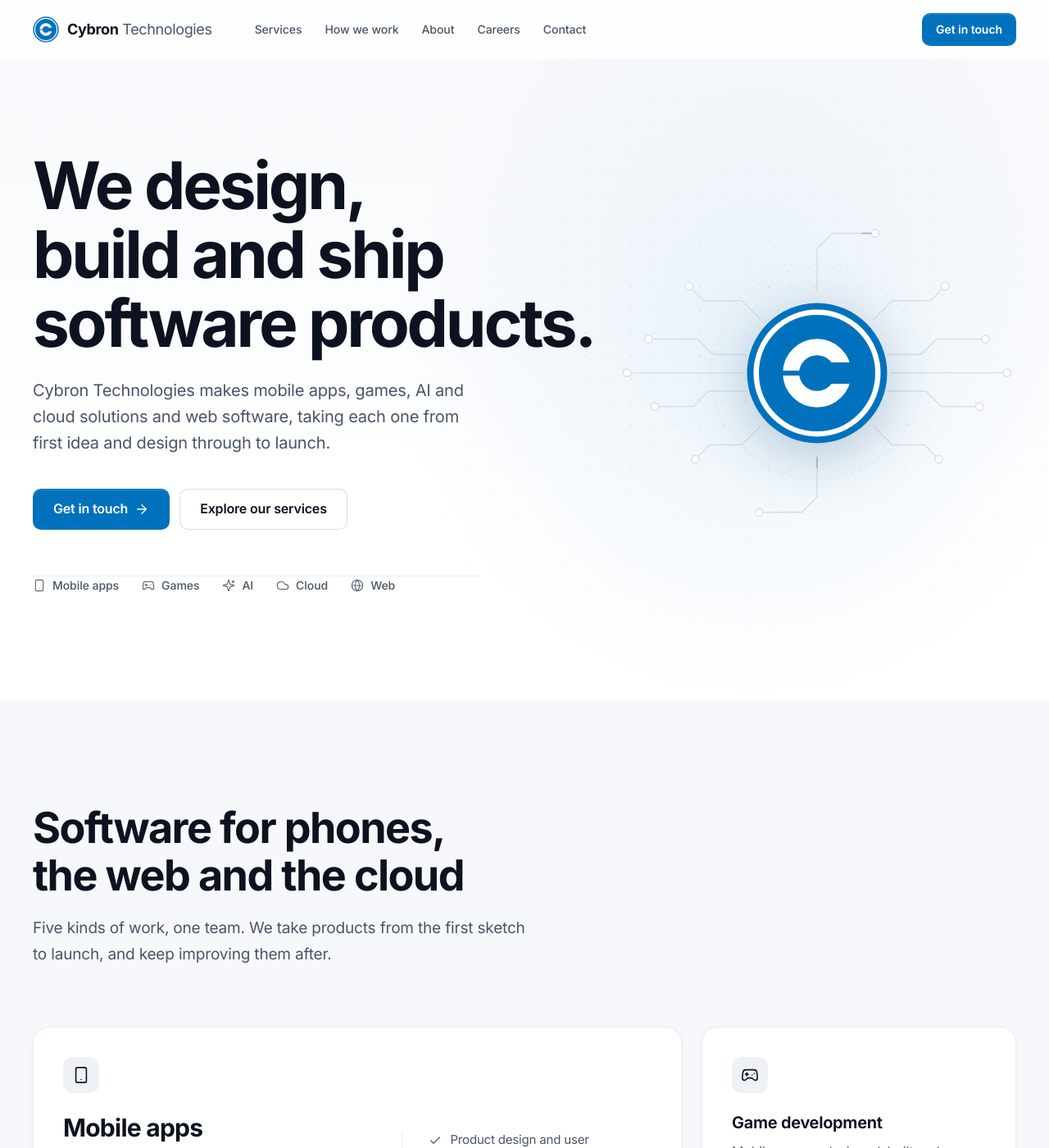
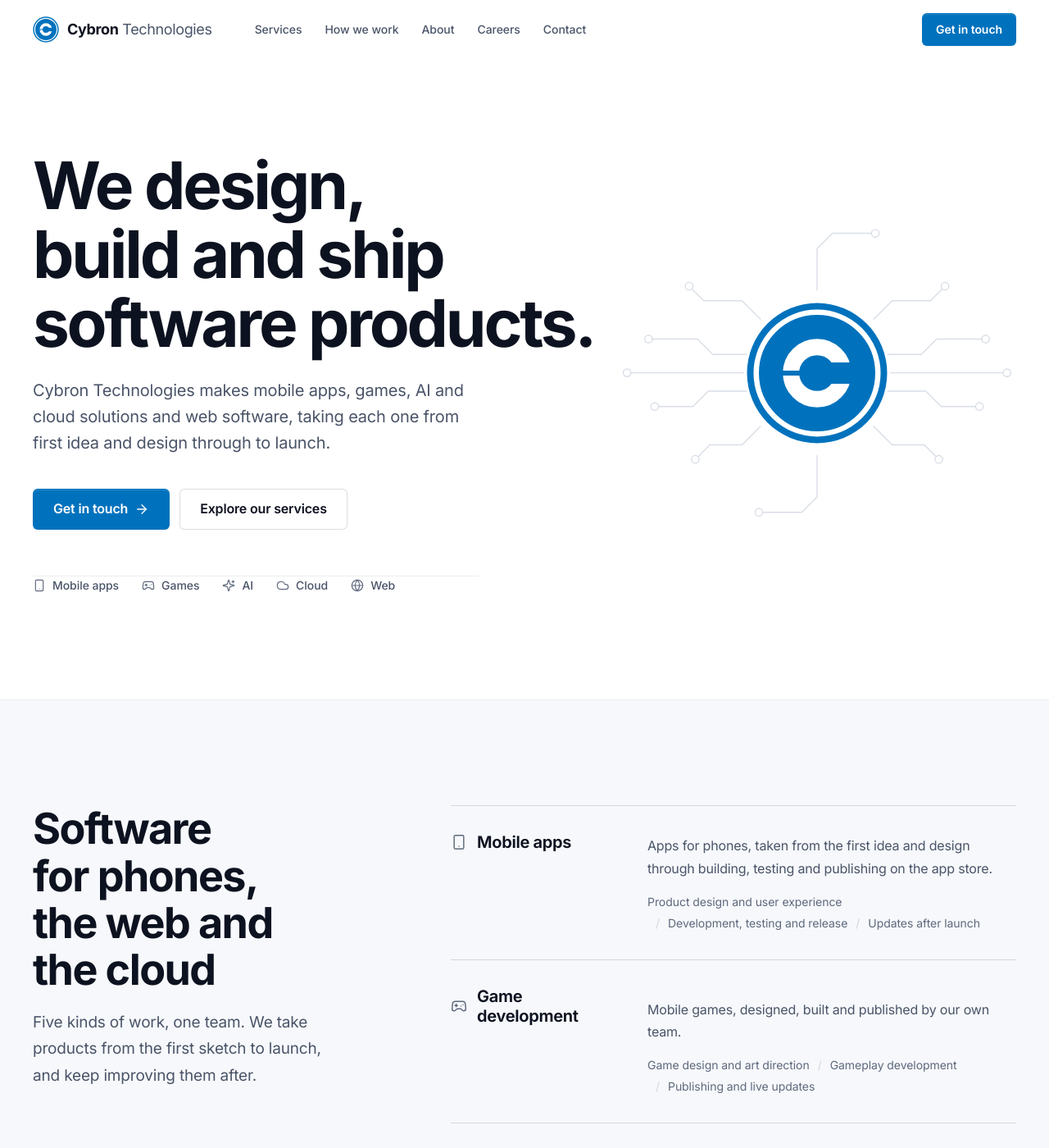
Before and after one commit to ali-rajaa/cybron-tech, a Jekyll site: the page built from index.html, in a window 1280 px wide and 1400 px high. Shown: the whole window at 82% size. Built offline with Jekyll 4.4.1, drawn with Linux system fonts in a browser that asks for light colours; some of the changed text lies outside the part shown.

Commit message:
Remove generic AI design tropes; office shows city only
- Services become an editorial list instead of a bento grid; Careers is a
  left-aligned split panel; steps use square nodes
- Hero: no glow, orbits or pulses; still circuit, solid white ground
- Corner radius limited to 4/6/8px; no hover lift or scale
- Footer gains a Contact column; one column under 400px (fixes 1px
  overflow at 320px)
- Office address held back until the owner confirms it; Maps query and
  schema use the city only
- STATUS.md records the banned-tropes rules and the open address item

Co-Authored-By: Claude Opus 5.5 <noreply@anthropic.com>
Claude-Session: https://claude.ai/code/session_01UEScDFmXRUc3ZP62E9DyYU

```diff
--- a/_includes/footer.html
+++ b/_includes/footer.html
@@ -23,6 +23,13 @@
         </ul>
       </div>
       <div class="footer-col">
+        <h2 class="footer-head">Contact</h2>
+        <ul role="list">
+          <li><a href="mailto:{{ _c.email }}">{{ _c.email }}</a></li>
+          <li><a href="{{ _home }}#contact">Get in touch</a></li>
+        </ul>
+      </div>
+      <div class="footer-col">
         <h2 class="footer-head">Follow us</h2>
         <ul role="list">
           {%- for s in _c.social %}
--- a/assets/css/site.scss
+++ b/assets/css/site.scss
@@ -15,6 +15,11 @@
    - One 12-column grid (.grid) for every section, with deliberate,
      sometimes asymmetric spans. Generous section spacing.
    - Ultra-thin low-opacity borders, soft layered shadows.
+   - No generic "AI site" tropes (owner, 18 Oct): no gradients, glows or
+     blurred shapes; no dot fields, grid lines, rings or moving
+     backgrounds; no card grids for everything (services are an editorial
+     list); corner radius 4 to 8px only; hovers change colour or border,
+     never lift or scale; no centred heading-and-buttons blocks.
    - Calm motion: transitions around 300ms, a staggered fade-and-rise on
      load, a spring for anything that moves, nothing that loops fast.
      Reduced motion, reduced transparency and more contrast each get a
@@ -43,12 +48,9 @@
   --well: #eef1f6;                  /* icon wells */
   --on-accent: #ffffff;             /* text on the accent button: 5.1:1 */
   --trace: #d9dee7;                 /* circuit lines around the logo */
-  --trace-pulse: rgba(95, 105, 125, 0.45);
-  --dots: rgba(13, 18, 32, 0.07);
   --glass: rgba(255, 255, 255, 0.82);       /* header material */
   --glass-strong: rgba(255, 255, 255, 0.92);
   --scrim: rgba(13, 18, 32, 0.28);
-  --brand-haze: rgba(0, 114, 189, 0.08);    /* the faint light behind the logo */
   --blank-fill: rgba(255, 170, 60, 0.2);
   --blank-line: #a35a00;
 
@@ -58,9 +60,9 @@
   --shadow-md: 0 1px 2px rgba(13, 18, 32, 0.04), 0 8px 24px rgba(13, 18, 32, 0.06), 0 24px 48px -12px rgba(13, 18, 32, 0.08);
   --shadow-lg: 0 2px 4px rgba(13, 18, 32, 0.04), 0 16px 40px rgba(13, 18, 32, 0.08), 0 48px 96px -24px rgba(13, 18, 32, 0.18);
 
-  --radius-sm: 10px;
-  --radius: 16px;
-  --radius-lg: 20px;
+  --radius-sm: 4px;
+  --radius: 6px;
+  --radius-lg: 8px;
 
   /* ---- Layout ---- */
   --font: "Inter", system-ui, -apple-system, BlinkMacSystemFont, "Segoe UI", Roboto, "Helvetica Neue", Arial, sans-serif;
@@ -237,7 +239,7 @@ main:focus { outline: none; }
   min-height: 2.75rem;
   padding: 0.625rem 1.25rem;
   border: 1px solid transparent;
-  border-radius: var(--radius-sm);
+  border-radius: var(--radius);
   font-size: 0.9375rem;
   font-weight: 600;
   line-height: 1.2;
@@ -443,35 +445,16 @@ main:focus { outline: none; }
 }
 
 /* ---------- Hero ----------
-   White, a faint dot field, one soft haze behind the logo, and the logo
-   with its circuit traces in light grey. Copy on 7 columns, visual on 5. */
+   Solid white. The logo with its circuit traces, still, in light grey.
+   Copy on 7 columns, the mark on 5. */
 .hero {
   position: relative;
-  overflow: clip;
-  isolation: isolate;
   margin-top: calc(var(--header-h) * -1);
   padding-top: calc(var(--header-h) + clamp(4rem, 9vw, 7rem));
   padding-bottom: clamp(5rem, 10vw, 8rem);
-  background: linear-gradient(180deg, var(--bg-alt), var(--bg) 70%);
+  border-bottom: 1px solid var(--line);
+  background: var(--bg);
   color: var(--text);
-}
-.hero-bg { position: absolute; inset: 0; z-index: -1; pointer-events: none; }
-.hero-glow { position: absolute; border-radius: 50%; }
-.hero-glow--a {
-  left: 72%;
-  top: 50%;
-  width: min(56rem, 120vw);
-  aspect-ratio: 1;
-  translate: -50% -50%;
-  background: radial-gradient(circle closest-side, var(--brand-haze), transparent);
-}
-.hero-grid-dots {
-  position: absolute;
-  inset: 0;
-  background-image: radial-gradient(circle, var(--dots) 1px, transparent 1.3px);
-  background-size: 28px 28px;
-  -webkit-mask-image: radial-gradient(ellipse 60% 70% at 70% 50%, #000 10%, transparent 70%);
-  mask-image: radial-gradient(ellipse 60% 70% at 70% 50%, #000 10%, transparent 70%);
 }
 .hero-inner { align-items: center; row-gap: clamp(3rem, 7vw, 4rem); }
 @media (min-width: 1024px) {
@@ -517,27 +500,6 @@ main:focus { outline: none; }
 .hero-circuit { position: absolute; inset: 0; width: 100%; height: 100%; overflow: visible; }
 .hero-circuit .trace path { stroke: var(--trace); stroke-width: 1.5; stroke-linecap: round; stroke-linejoin: round; }
 .hero-circuit .trace-node circle { fill: var(--surface); stroke: var(--trace); stroke-width: 1.5; }
-.hero-circuit .trace-pulse path {
-  stroke: var(--trace-pulse);
-  stroke-width: 1.5;
-  stroke-linecap: round;
-  stroke-dasharray: 10 90;
-  stroke-dashoffset: 100;
-  opacity: 0;
-}
-.hero-orbit { fill: none; stroke: var(--line-strong); stroke-width: 1; stroke-dasharray: 2 8; }
-.hero-orbit--outer { stroke-dasharray: 1 12; opacity: 0.6; }
-.hero-logo-glow {
-  position: absolute;
-  left: 50%;
-  top: 50%;
-  width: 50%;
-  aspect-ratio: 1;
-  translate: -50% -50%;
-  border-radius: 50%;
-  background: radial-gradient(circle closest-side, var(--brand-haze), transparent);
-  filter: blur(12px);
-}
 .hero-logo {
   position: absolute;
   left: 50%;
@@ -546,35 +508,22 @@ main:focus { outline: none; }
   height: auto;
   aspect-ratio: 1;
   translate: -50% -50%;
-  filter: drop-shadow(0 18px 36px rgba(0, 60, 110, 0.22));
 }
 
 /* Load: the hero copy and visual rise and fade in, staggered. Starts at
    0.01 opacity, not 0, so the largest paint isn't held back. */
 @media (prefers-reduced-motion: no-preference) {
-  .hero-copy > *, .hero-visual { animation: rise 0.9s var(--ease-out) both; }
+  .hero-copy > *, .hero-visual { animation: rise 0.8s var(--ease-out) both; }
   .hero-copy > :nth-child(2) { animation-delay: 70ms; }
   .hero-copy > :nth-child(3) { animation-delay: 140ms; }
   .hero-copy > :nth-child(4) { animation-delay: 210ms; }
   .hero-copy > :nth-child(5) { animation-delay: 280ms; }
-  .hero-visual { animation-duration: 1.2s; animation-delay: 150ms; }
-  /* Four slow, faint pulses outward along the traces: calm, not busy. */
-  .hero-circuit .trace-pulse path { animation: pulse 9s var(--ease-in-out) infinite; }
-  .hero-circuit .trace-pulse path:nth-child(2) { animation-delay: 2.25s; }
-  .hero-circuit .trace-pulse path:nth-child(3) { animation-delay: 4.5s; }
-  .hero-circuit .trace-pulse path:nth-child(4) { animation-delay: 6.75s; }
+  .hero-visual { animation-delay: 150ms; }
 }
 @keyframes rise {
   from { opacity: 0.01; transform: translateY(14px); }
   to { opacity: 1; transform: none; }
 }
-@keyframes pulse {
-  0% { stroke-dashoffset: 100; opacity: 0; }
-  6% { opacity: 1; }
-  30% { stroke-dashoffset: 10; opacity: 1; }
-  36%, 100% { stroke-dashoffset: 0; opacity: 0; }
-}
-
 /* ---------- Sections ---------- */
 .section { padding-block: var(--space-section); }
 .section--light { background: var(--bg-alt); }
@@ -598,51 +547,52 @@ main:focus { outline: none; }
 }
 .section-head--center .section-sub { margin-inline: auto; }
 
-/* Cards: a white surface, an ultra-thin border, a soft shadow that
-   deepens on hover. Shared by services and contact. */
-.card {
-  position: relative;
-  padding: clamp(1.75rem, 3vw, 2.25rem);
-  border: 1px solid var(--line);
-  border-radius: var(--radius-lg);
-  background: var(--surface);
-  box-shadow: var(--shadow-sm);
-  transition: box-shadow var(--dur-hover) var(--ease-in-out), border-color var(--dur-hover) var(--ease-in-out), transform var(--dur-spring) var(--ease-spring);
-}
-@media (hover: hover) {
-  .card:hover { border-color: var(--line-strong); box-shadow: var(--shadow-md); transform: translateY(-2px); }
-}
 .well {
   display: inline-grid;
   place-items: center;
   width: 2.75rem;
   height: 2.75rem;
-  border-radius: 12px;
+  border-radius: var(--radius);
   background: var(--well);
   color: var(--text);
 }
 .well .icon { width: 1.375rem; height: 1.375rem; }
 
-/* ---------- Services: a bento on the grid ----------
-   lg: lead 8 + 4, then 4 + 4 + 4. md: lead 12, then 6 + 6. */
+/* ---------- Services: an editorial list ----------
+   Heading on 4 columns (it stays in view while the list scrolls on wide
+   screens), the list on 8: one row per service on a hairline, the name
+   beside the description and its scope. */
+.services-layout { row-gap: 0; }
+@media (min-width: 1024px) {
+  .services-head { grid-column: 1 / span 4; align-self: start; position: sticky; top: calc(var(--header-h) + 2rem); margin-bottom: 0; }
+  .service-list { grid-column: 6 / span 7; }
+}
+.service-row { padding-block: 2rem; border-top: 1px solid var(--line-strong); }
+.service-row:last-child { border-bottom: 1px solid var(--line-strong); }
+.service-title {
+  display: flex;
+  align-items: center;
+  gap: 0.75rem;
+  font-size: 1.25rem;
+  font-weight: 650;
+  letter-spacing: var(--track-headline);
+}
+.service-title .icon { width: 1.25rem; height: 1.25rem; color: var(--text-3); }
+.service-body { margin-top: 0.75rem; }
+.service-text { max-width: 36rem; color: var(--text-2); line-height: var(--leading-relaxed); }
+.service-scope {
+  display: flex;
+  flex-wrap: wrap;
+  gap: 0.25rem 0;
+  margin-top: 1rem;
+  color: var(--text-3);
+  font-size: 0.875rem;
+  letter-spacing: var(--track-small);
+}
+.service-scope li + li::before { content: "/"; margin-inline: 0.625rem; color: var(--line-strong); }
 @media (min-width: 768px) {
-  .service-grid > * { grid-column: span 6; }
-  .service-grid > .service-card--lead { grid-column: span 12; }
-}
-@media (min-width: 1024px) {
-  .service-grid > * { grid-column: span 4; }
-  .service-grid > .service-card--lead { grid-column: span 8; }
-}
-.service-card { display: flex; flex-direction: column; }
-.service-title { margin-top: 1.5rem; font-size: 1.25rem; font-weight: 650; letter-spacing: var(--track-headline); }
-.service-card--lead .service-title { font-size: clamp(1.5rem, 1.25rem + 0.9vw, 1.875rem); font-weight: 700; letter-spacing: var(--track-title-2); }
-.service-text { margin-top: 0.625rem; color: var(--text-2); line-height: var(--leading-relaxed); }
-.service-card--lead .service-text { max-width: 34rem; font-size: 1.0625rem; }
-.service-card .check-list { margin-top: auto; padding-top: 1.5rem; color: var(--text-2); font-size: 0.9375rem; }
-@media (min-width: 1024px) {
-  .service-card--lead { display: grid; grid-template-columns: minmax(0, 1.2fr) minmax(0, 1fr); column-gap: 3rem; align-content: start; }
-  .service-card--lead > .well, .service-card--lead > .service-title, .service-card--lead > .service-text { grid-column: 1; }
-  .service-card--lead > .check-list { grid-column: 2; grid-row: 1 / span 3; align-self: end; margin-top: 0; padding: 0 0 0 2rem; border-left: 1px solid var(--line); }
+  .service-row { display: grid; grid-template-columns: minmax(0, 13rem) minmax(0, 1fr); column-gap: 2rem; align-items: baseline; }
+  .service-body { margin-top: 0; }
 }
 
 /* ---------- Approach: four steps on 3 columns each ----------
@@ -660,7 +610,7 @@ main:focus { outline: none; }
   place-items: center;
   width: 3rem;
   height: 3rem;
-  border-radius: 50%;
+  border-radius: var(--radius);
   background: var(--surface);
   color: var(--text);
   border: 1px solid var(--line-strong);
@@ -723,36 +673,27 @@ main:focus { outline: none; }
   .glance-links a:hover { text-decoration-color: currentColor; }
 }
 
-/* ---------- Careers: a light panel with faint grid lines ---------- */
+/* ---------- Careers: a left-aligned panel ----------
+   Heading on 5 columns, the text and link on 6 beside it. */
 .careers-panel {
-  position: relative;
-  overflow: hidden;
-  isolation: isolate;
-  padding: clamp(3.5rem, 8vw, 6rem) clamp(1.5rem, 6vw, 4rem);
+  padding: clamp(2.5rem, 6vw, 4rem) clamp(1.5rem, 5vw, 3.5rem);
   border: 1px solid var(--line);
   border-radius: var(--radius-lg);
   background: var(--bg-alt);
-  text-align: center;
+  align-items: center;
 }
-.careers-lines {
-  position: absolute;
-  inset: 0;
-  z-index: -1;
-  background:
-    repeating-linear-gradient(90deg, transparent 0 63px, var(--line) 63px 64px),
-    repeating-linear-gradient(0deg, transparent 0 63px, var(--line) 63px 64px);
-  -webkit-mask-image: radial-gradient(ellipse 60% 80% at 50% 50%, #000 15%, transparent 80%);
-  mask-image: radial-gradient(ellipse 60% 80% at 50% 50%, #000 15%, transparent 80%);
+@media (min-width: 1024px) {
+  .careers-title { grid-column: 1 / span 5; }
+  .careers-body { grid-column: 7 / span 6; }
 }
-.careers-panel > :not(.careers-lines) { max-width: 40rem; margin-inline: auto; }
 .careers-title {
-  font-size: clamp(2.25rem, 1.5rem + 3.2vw, 3.75rem);
+  font-size: clamp(2rem, 1.3rem + 2.6vw, 3.25rem);
   font-weight: 700;
-  line-height: var(--leading-tight);
+  line-height: 1.1;
   letter-spacing: var(--track-display);
 }
-.careers-sub { margin-top: 1.25rem; color: var(--text-2); font-size: clamp(1.0625rem, 1rem + 0.3vw, 1.1875rem); line-height: var(--leading-relaxed); text-wrap: pretty; }
-.careers-actions { display: flex; justify-content: center; margin-top: 2.5rem; }
+.careers-sub { margin: 0; color: var(--text-2); font-size: clamp(1.0625rem, 1rem + 0.3vw, 1.1875rem); line-height: var(--leading-relaxed); text-wrap: pretty; }
+.careers-actions { display: flex; margin-top: 2rem; }
 @media (max-width: 479.98px) {
   .careers-actions .btn { width: 100%; white-space: normal; }
 }
@@ -817,7 +758,13 @@ main:focus { outline: none; }
   .footer-cols { grid-column: 7 / span 6; }
 }
 .footer-line { max-width: 22rem; margin-top: 1rem; color: var(--text-2); font-size: 0.9375rem; line-height: 1.6; }
-.footer-cols { display: grid; grid-template-columns: repeat(2, minmax(0, 1fr)); gap: 2rem var(--grid-gap); }
+.footer-cols { display: grid; grid-template-columns: minmax(0, 1fr); gap: 2rem var(--grid-gap); }
+@media (min-width: 400px) {
+  .footer-cols { grid-template-columns: repeat(2, minmax(0, 1fr)); }
+}
+@media (min-width: 640px) {
+  .footer-cols { grid-template-columns: repeat(3, minmax(0, 1fr)); }
+}
 .footer-head { color: var(--text); font-size: 0.875rem; font-weight: 600; letter-spacing: var(--track-small); }
 .footer-col ul { margin-top: 0.75rem; }
 .footer-col a {
@@ -875,12 +822,9 @@ main:focus { outline: none; }
   .js .site-nav, .js .nav-open .site-nav { transform: none; }
   .btn-arrow, .link-arrow .icon, .nav-link::after { transition: none; }
   .btn:hover .btn-arrow, .link-arrow:hover .icon { transform: none; }
-  .card { transition: box-shadow var(--dur-hover) ease, border-color var(--dur-hover) ease; }
-  .card:hover { transform: none; }
 }
 @media (prefers-reduced-transparency: reduce), (prefers-contrast: more) {
   .site-header, .site-header.is-scrolled { background: var(--surface); box-shadow: inset 0 -1px 0 var(--line-strong); -webkit-backdrop-filter: none; backdrop-filter: none; }
-  .hero-grid-dots, .careers-lines { display: none; }
 }
 @supports not ((-webkit-backdrop-filter: blur(1px)) or (backdrop-filter: blur(1px))) {
   .site-header, .site-header.is-scrolled { background: var(--surface); }
--- a/index.html
+++ b/index.html
@@ -35,7 +35,9 @@ permalink: /
       {%- endif %}
       "address": {
         "@type": "PostalAddress",
+        {%- if _c.area != "" %}
         "streetAddress": {{ _c.area | jsonify }},
+        {%- endif %}
         "addressLocality": {{ _c.city | jsonify }},
         "addressRegion": {{ _c.region | jsonify }},
         "addressCountry": {{ _c.country_code | jsonify }}
@@ -55,10 +57,6 @@ permalink: /
 </script>
 
 <section class="hero" id="top" aria-labelledby="hero-title">
-  <div class="hero-bg" aria-hidden="true">
-    <div class="hero-glow hero-glow--a"></div>
-    <div class="hero-grid-dots"></div>
-  </div>
   <div class="wrap grid hero-inner">
     <div class="hero-copy">
       <h1 id="hero-title" class="hero-title">We design, build and ship software products.</h1>
@@ -87,10 +85,6 @@ permalink: /
           <path d="M334 150L358 126H408L424 110"/><path d="M334 290L358 314H400L416 330"/>
           <path d="M260 112V58L280 38H332"/><path d="M260 328V382L240 402H188"/>
         </g>
-        <g class="trace-pulse">
-          <path pathLength="100" d="M164 220H16"/><path pathLength="100" d="M356 220H504"/>
-          <path pathLength="100" d="M260 112V58L280 38H332"/><path pathLength="100" d="M260 328V382L240 402H188"/>
-        </g>
         <g class="trace-node">
           <circle cx="40" cy="176" r="5"/><circle cx="12" cy="220" r="5"/><circle cx="48" cy="264" r="5"/>
           <circle cx="93" cy="107" r="5"/><circle cx="101" cy="333" r="5"/>
@@ -98,32 +92,33 @@ permalink: /
           <circle cx="427" cy="107" r="5"/><circle cx="419" cy="333" r="5"/>
           <circle cx="336" cy="38" r="5"/><circle cx="184" cy="402" r="5"/>
         </g>
-        <circle class="hero-orbit" cx="260" cy="220" r="138"/>
-        <circle class="hero-orbit hero-orbit--outer" cx="260" cy="220" r="170"/>
       </svg>
-      <div class="hero-logo-glow"></div>
       {% include logo.html class="hero-logo" %}
     </div>
   </div>
 </section>
 
 <section class="section section--light" id="services" aria-labelledby="services-title">
-  <div class="wrap">
-    <div class="section-head reveal">
+  {%- comment -%} An editorial list, not a card grid: the heading on the
+  left, one row per service on the right, each on a hairline (owner,
+  18 Oct: no bento overuse). {%- endcomment %}
+  <div class="wrap grid services-layout">
+    <div class="section-head services-head reveal">
       <h2 id="services-title">Software for phones, the web and the cloud</h2>
       <p class="section-sub">Five kinds of work, one team. We take products from the first sketch to launch, and keep improving them after.</p>
     </div>
-    <div class="grid service-grid">
+    <div class="service-list">
       {%- for s in site.data.services %}
-      <article class="card service-card{% if forloop.first %} service-card--lead{% endif %} reveal">
-        <span class="well" aria-hidden="true"><svg class="icon"><use href="#i-{{ s.icon }}"/></svg></span>
-        <h3 class="service-title">{{ s.title | escape }}</h3>
-        <p class="service-text">{{ s.text | escape }}</p>
-        <ul class="check-list" role="list">
-          {%- for pt in s.points %}
-          <li><svg class="icon" aria-hidden="true"><use href="#i-check"/></svg><span>{{ pt | escape }}</span></li>
-          {%- endfor %}
-        </ul>
+      <article class="service-row reveal">
+        <h3 class="service-title"><svg class="icon" aria-hidden="true"><use href="#i-{{ s.icon }}"/></svg>{{ s.title | escape }}</h3>
+        <div class="service-body">
+          <p class="service-text">{{ s.text | escape }}</p>
+          <ul class="service-scope" role="list">
+            {%- for pt in s.points %}
+            <li>{{ pt | escape }}</li>
+            {%- endfor %}
+          </ul>
+        </div>
       </article>
       {%- endfor %}
     </div>
@@ -132,7 +127,7 @@ permalink: /
 
 <section class="section" id="approach" aria-labelledby="approach-title">
   <div class="wrap">
-    <div class="section-head section-head--center reveal">
+    <div class="section-head reveal">
       <h2 id="approach-title">From first idea to launch, and after</h2>
       <p class="section-sub">Every product goes through the same four steps, so you always know where it stands.</p>
     </div>
@@ -170,7 +165,7 @@ permalink: /
     </div>
     <div class="glance reveal">
       <dl class="glance-list">
-        <div><dt><svg class="icon" aria-hidden="true"><use href="#i-pin"/></svg>Based in</dt><dd>{{ _c.area }}, {{ _c.city }}, {{ _c.country }}</dd></div>
+        <div><dt><svg class="icon" aria-hidden="true"><use href="#i-pin"/></svg>Based in</dt><dd>{% if _c.area != "" %}{{ _c.area }}, {% endif %}{{ _c.city }}, {{ _c.country }}</dd></div>
         <div><dt><svg class="icon" aria-hidden="true"><use href="#i-layers"/></svg>What we build</dt><dd>Mobile apps, games, AI and cloud solutions, and web software</dd></div>
         <div><dt><svg class="icon" aria-hidden="true"><use href="#i-users"/></svg>Follow us</dt><dd class="glance-links">{% for s in _c.social %}<a href="{{ s.url }}" rel="noopener">{{ s.label | escape }}</a>{% endfor %}</dd></div>
       </dl>
@@ -180,12 +175,13 @@ permalink: /
 
 <section class="section careers" id="careers" aria-labelledby="careers-title">
   <div class="wrap">
-    <div class="careers-panel reveal">
-      <div class="careers-lines" aria-hidden="true"></div>
+    <div class="careers-panel grid reveal">
       <h2 id="careers-title" class="careers-title">Build software with us</h2>
+      <div class="careers-body">
       <p class="careers-sub">We are always keen to hear from designers, developers and game makers. Follow {{ _c.name }} on LinkedIn to see open roles.</p>
       <div class="careers-actions">
         <a class="btn btn--ghost btn--lg" href="{{ _c.linkedin_jobs }}" rel="noopener">See open roles on LinkedIn<svg class="icon" aria-hidden="true"><use href="#i-external"/></svg></a>
+      </div>
       </div>
     </div>
   </div>
@@ -196,7 +192,7 @@ permalink: /
   one primary button and a copy button (shown only where the clipboard
   works). Office, social and careers sit beside it in a quiet details
   card. No form and no phone number (owner, 18 Oct). {%- endcomment %}
-  {%- capture _q %}{{ _c.name }} {{ _c.area }} {{ _c.city }}{% endcapture %}
+  {%- capture _q %}{{ _c.name }}{% if _c.area != "" %} {{ _c.area }}{% endif %} {{ _c.city }}{% endcapture %}
   <div class="wrap grid contact-grid">
     <div class="contact-intro reveal">
       <h2 id="contact-title">Let's build something together</h2>
@@ -211,7 +207,7 @@ permalink: /
     <dl class="contact-details reveal">
       <div>
         <dt><svg class="icon" aria-hidden="true"><use href="#i-pin"/></svg>Office</dt>
-        <dd>{{ _c.area }}<br>{{ _c.city }}, {{ _c.region }}, {{ _c.country }}</dd>
+        <dd>{% if _c.area != "" %}{{ _c.area }}<br>{% endif %}{{ _c.city }}, {{ _c.region }}, {{ _c.country }}</dd>
         <dd><a class="link-arrow" href="https://www.google.com/maps/search/?api=1&amp;query={{ _q | url_encode }}" rel="noopener"><span class="link-text">Open in Google Maps</span><svg class="icon" aria-hidden="true"><use href="#i-arrow-right"/></svg></a></dd>
       </div>
       <div>
```
Also changed, not shown: other parts of index.html (+4 -4 lines), STATUS.md (+23 -16 lines), _data/company.yml (+5 -2 lines).
